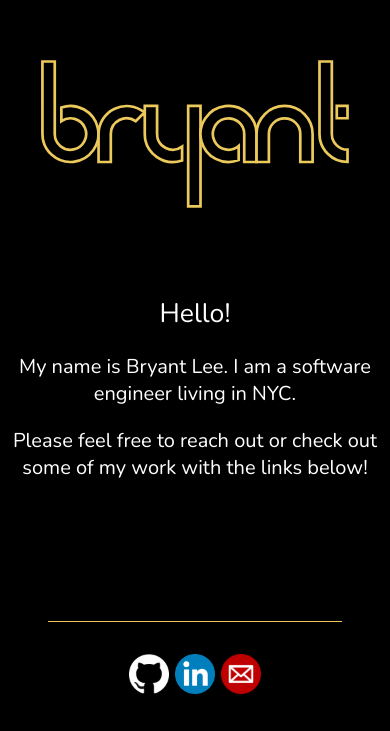
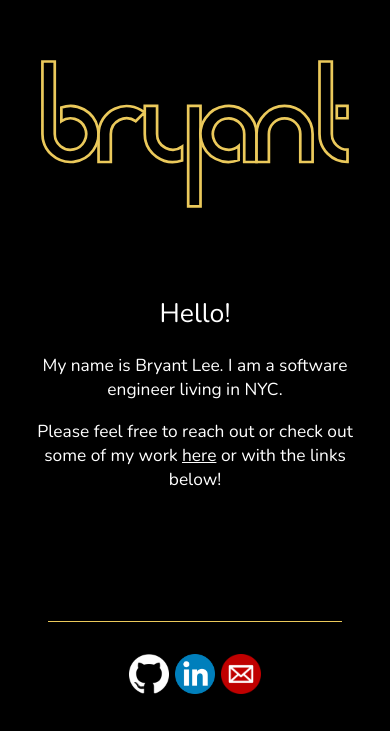
Before and after one commit to bryantleee/next-personal-website, a Next.js app: page / in a window 390 px wide. Shown: the part 113-844 px from the top of the page. Built offline with nearby package versions, Linux system fonts and the light colour scheme.

Commit message:
Add resume

```diff
--- a/components/Construction/Construction.module.scss
+++ b/components/Construction/Construction.module.scss
@@ -16,6 +16,16 @@
     }
 }
 
+.resume {
+    text-decoration: underline;
+}
+
+.resume:hover {
+    transition: color 0.25s ease;
+    color: yellow;
+
+}
+
 @media (max-width: 800px) {
     .construction {
         h2 {
@@ -23,7 +33,9 @@
         }
 
         h3 {
-            font-size: 15pt;
+            font-size: 13pt;
+            margin-left: 2rem;
+            margin-right: 2rem;
         }
     }
 }
--- a/components/Construction/Construction.tsx
+++ b/components/Construction/Construction.tsx
@@ -1,3 +1,4 @@
+import Link from 'next/image'
 import styles from './Construction.module.scss'
 import { Open_Sans, Nunito } from 'next/font/google'
 
@@ -10,7 +11,7 @@ const Construction = () => {
         <div className={styles.construction}>
             <h2 className={`${styles.construction__text} ${nunito.className}`}> Hello! </h2>
             <h3 className={`${styles.construction__text} ${nunito.className}`}> My name is Bryant Lee. I am a software engineer living in NYC.</h3>
-            <h3 className={`${styles.construction__text} ${nunito.className}`}> Please feel free to reach out or check out some of my work with the links below!</h3>
+            <h3 className={`${styles.construction__text} ${nunito.className}`}> Please feel free to reach out or check out some of my work <a className={`${styles.resume}`} href="/resume.pdf" download="resume">here</a> or with the links below!</h3>
         </div>
     )
 }
```
Also changed, not shown: 1 other file (tests, documents, lock files or other folders).
